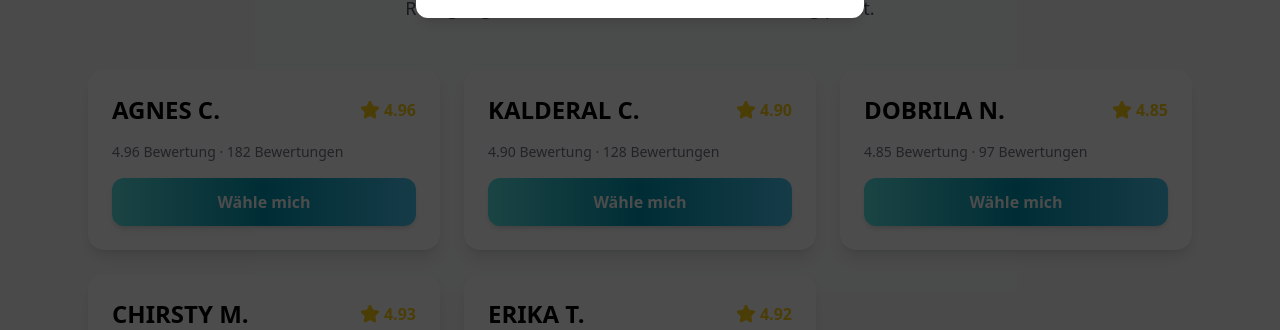
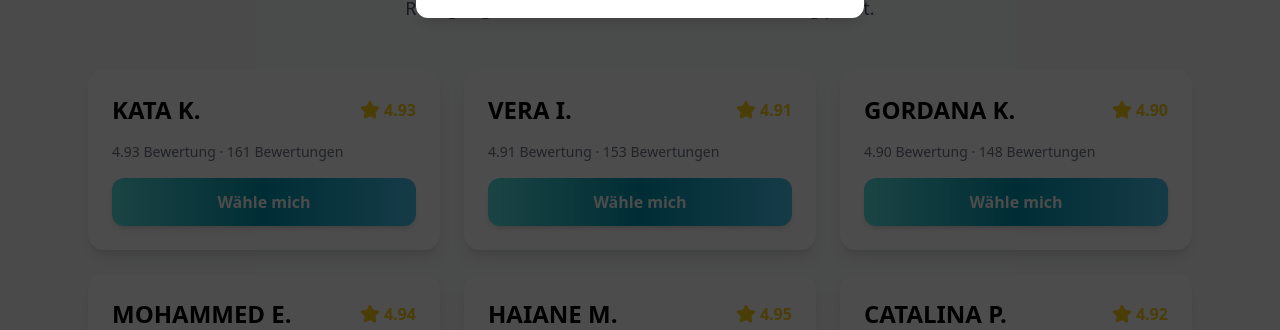
Before and after one commit to fenet/putzelf-web-app, a React (Vite) app in the folder frontend/: page /profile in a window 1280 px wide. Shown: the part 470-800 px from the top of the page. Built offline with nearby package versions, Linux system fonts and the light colour scheme; no server answers.

Commit message:
employeeschanged

```diff
--- a/frontend/src/pages/Profile.jsx
+++ b/frontend/src/pages/Profile.jsx
@@ -1,4 +1,4 @@
-import { useState, useEffect } from "react";
+import { useState, useEffect, useMemo } from "react";
 import { useTranslation } from "react-i18next";
 import { Link, useNavigate } from "react-router-dom";
 import { trackEvent } from "../lib/analytics";
@@ -49,13 +49,20 @@ export default function Profile() {
     navigate(`/book?worker=${workerId}`);
   };
 
-  const workers = [
-    { id: "agnesC", name: "Agnes C.", rating: 4.96, reviews: 182 },
-    { id: "kaldesalC", name: "Kalderal C.", rating: 4.9, reviews: 128 },
-    { id: "dobrilaN", name: "Dobrila N.", rating: 4.85, reviews: 97 },
-    { id: "chirstyM", name: "Chirsty M.", rating: 4.93, reviews: 175 },
-    { id: "eojleceT", name: "Erika T.", rating: 4.92, reviews: 143 },
-  ];
+  const workers = useMemo(() => {
+    const baseWorkers = [
+      { id: "agnesC", name: "AGNES C.", rating: 4.96, reviews: 182 },
+      { id: "mohammedE", name: "MOHAMMED E.", rating: 4.94, reviews: 169 },
+      { id: "veraI", name: "VERA I.", rating: 4.91, reviews: 153 },
+      { id: "kataK", name: "KATA K.", rating: 4.93, reviews: 161 },
+      { id: "gordanaK", name: "GORDANA K.", rating: 4.90, reviews: 148 },
+      { id: "haianeM", name: "HAIANE M.", rating: 4.95, reviews: 177 },
+      { id: "catalinaP", name: "CATALINA P.", rating: 4.92, reviews: 157 },
+      { id: "milicaV", name: "MILICA V.", rating: 4.89, reviews: 141 },
+    ];
+
+    return [...baseWorkers].sort(() => Math.random() - 0.5);
+  }, []);
 
   return (
     <div className="flex flex-col min-h-screen pb-24 md:pb-0 bg-gray-50">
```
